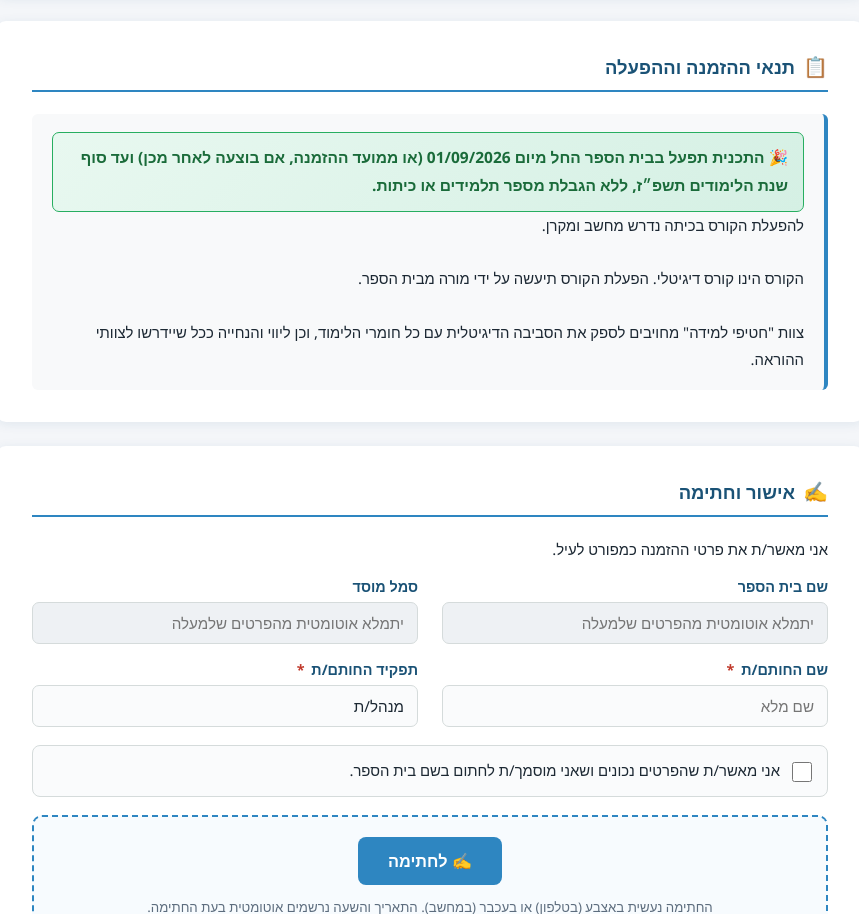
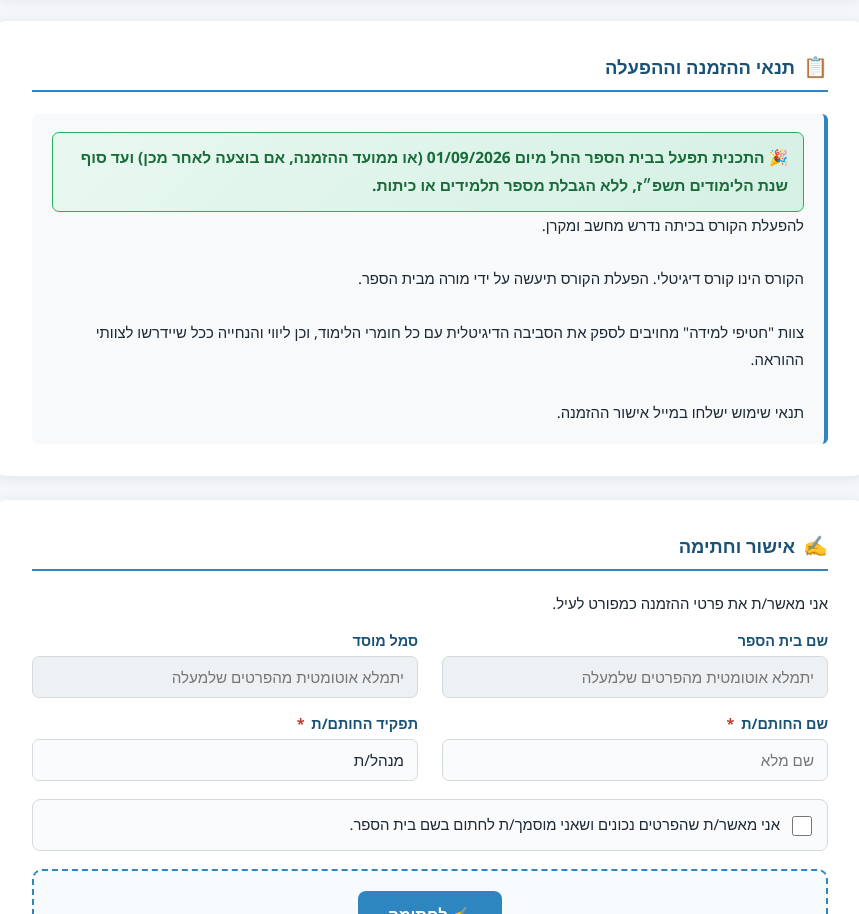
Before and after one commit to ofirhantis-lgtm/tofes-hazmana, a website: page index.html in a window 1280 px wide. Shown: the part 1853-2767 px from the top of the page, without its empty margins (210-1069 px from the left). Drawn offline with nearby package versions, Linux system fonts and the light colour scheme.

Commit message:
תנאי הפעלה: הצגת השורה החדשה גם בטופס שעל המסך
Co-Authored-By: Claude Opus 5.5 <noreply@anthropic.com>
Claude-Session: https://claude.ai/code/session_014zjysMAK3D2UmzUymVTncz

```diff
--- a/index.html
+++ b/index.html
@@ -1192,7 +1192,8 @@
       <div class="terms-highlight">🎉 התכנית תפעל בבית הספר החל מיום 01/09/2026 (או ממועד ההזמנה, אם בוצעה לאחר מכן) ועד סוף שנת הלימודים תשפ״ז, ללא הגבלת מספר תלמידים או כיתות.</div><br>
       להפעלת הקורס בכיתה נדרש מחשב ומקרן.<br><br>
       הקורס הינו קורס דיגיטלי. הפעלת הקורס תיעשה על ידי מורה מבית הספר.<br><br>
-      צוות "חטיפי למידה" מחויבים לספק את הסביבה הדיגיטלית עם כל חומרי הלימוד, וכן ליווי והנחייה ככל שיידרשו לצוותי ההוראה.
+      צוות "חטיפי למידה" מחויבים לספק את הסביבה הדיגיטלית עם כל חומרי הלימוד, וכן ליווי והנחייה ככל שיידרשו לצוותי ההוראה.<br><br>
+      תנאי שימוש ישלחו במייל אישור ההזמנה.
     </div>
   </div>
 
```
